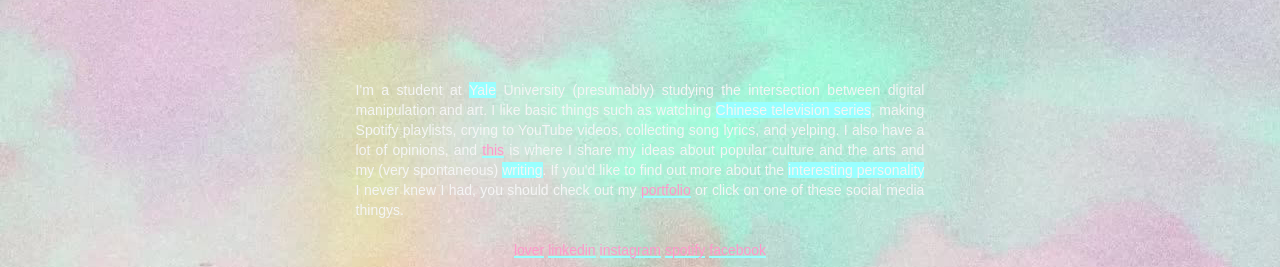
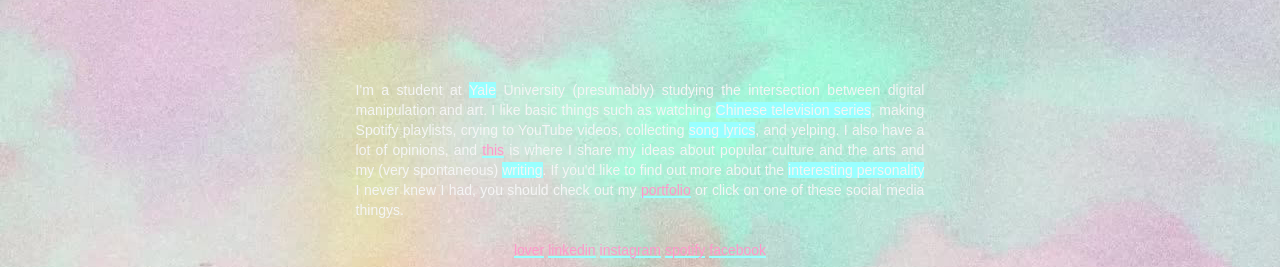
Before and after one commit to law-wang/rencewang, a plain HTML site: page index.html in a window 1280 px wide. Shown: the part 150-417 px from the top of the page. Drawn offline with Linux system fonts and the light colour scheme; a web font is replaced by a local one.

Commit message:
Update index.html

```diff
--- a/index.html
+++ b/index.html
@@ -17,7 +17,7 @@
 <div class="container">
 
 <p class="text_column_top" align="justify">
-I'm a student at <span class="highlight">Yale</span> University (presumably) studying the intersection between digital manipulation and art. I like basic things such as watching <span class="highlight">Chinese television series</span>, making Spotify playlists, crying to YouTube videos, collecting song lyrics, and yelping. I also have a lot of opinions, and <a href="http://law-wang.github.io">this</a> is where I share my ideas about popular culture and the arts and my (very spontaneous) <span class="highlight">writing</span>. If you'd like to find out more about the <span class="highlight">interesting personality</span> I never knew I had, you should check out my <a href="https://lawrencewang.myportfolio.com">portfolio</a> or click on one of these social media thingys.
+I'm a student at <span class="highlight">Yale</span> University (presumably) studying the intersection between digital manipulation and art. I like basic things such as watching <span class="highlight">Chinese television series</span>, making Spotify playlists, crying to YouTube videos, collecting <span class="highlight">song lyrics</span>, and yelping. I also have a lot of opinions, and <a href="http://law-wang.github.io">this</a> is where I share my ideas about popular culture and the arts and my (very spontaneous) <span class="highlight">writing</span>. If you'd like to find out more about the <span class="highlight">interesting personality</span> I never knew I had, you should check out my <a href="https://lawrencewang.myportfolio.com">portfolio</a> or click on one of these social media thingys.
 </p>
 <p class="text_column_bot" align="center">
   <a href="lover.html">lover</a>
```
